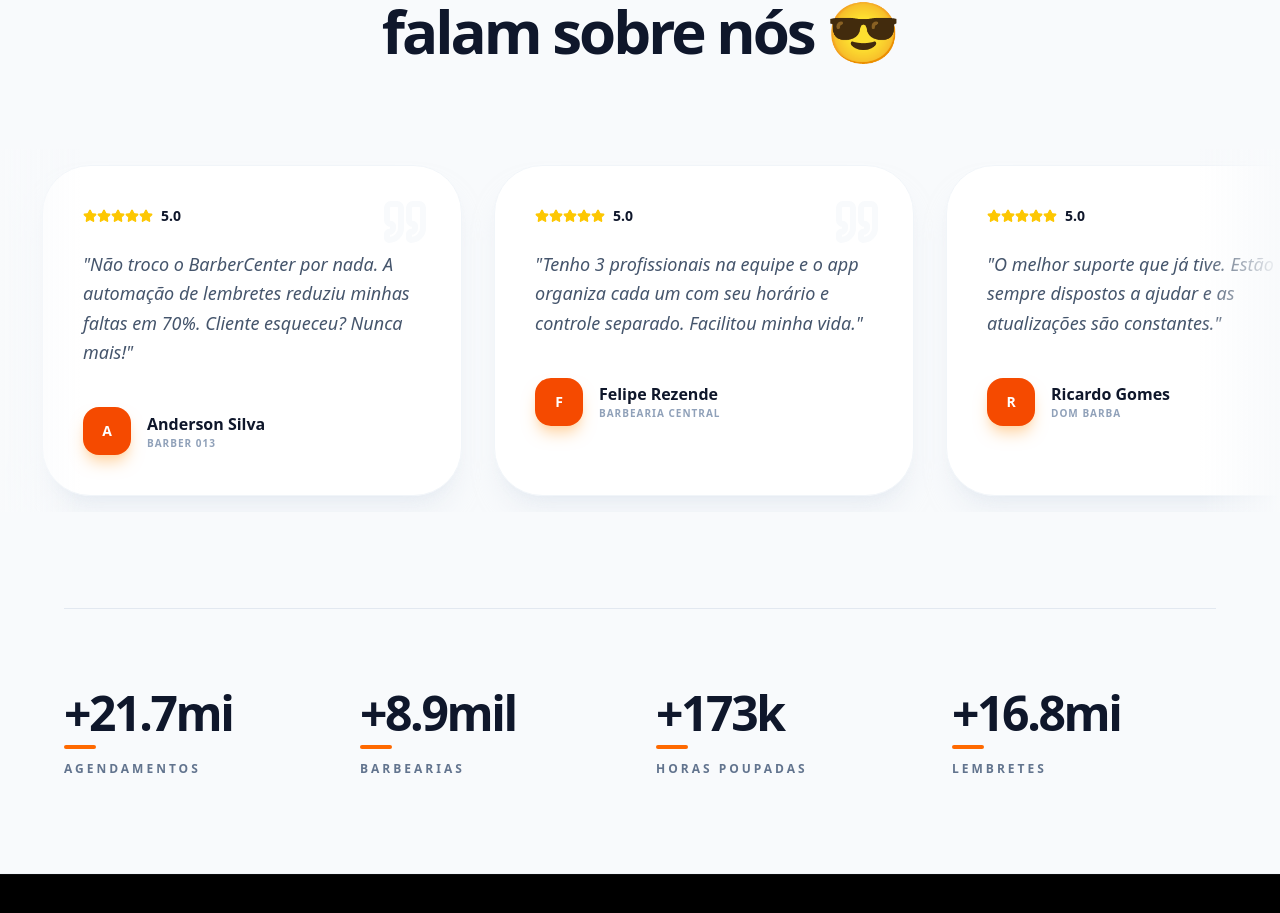
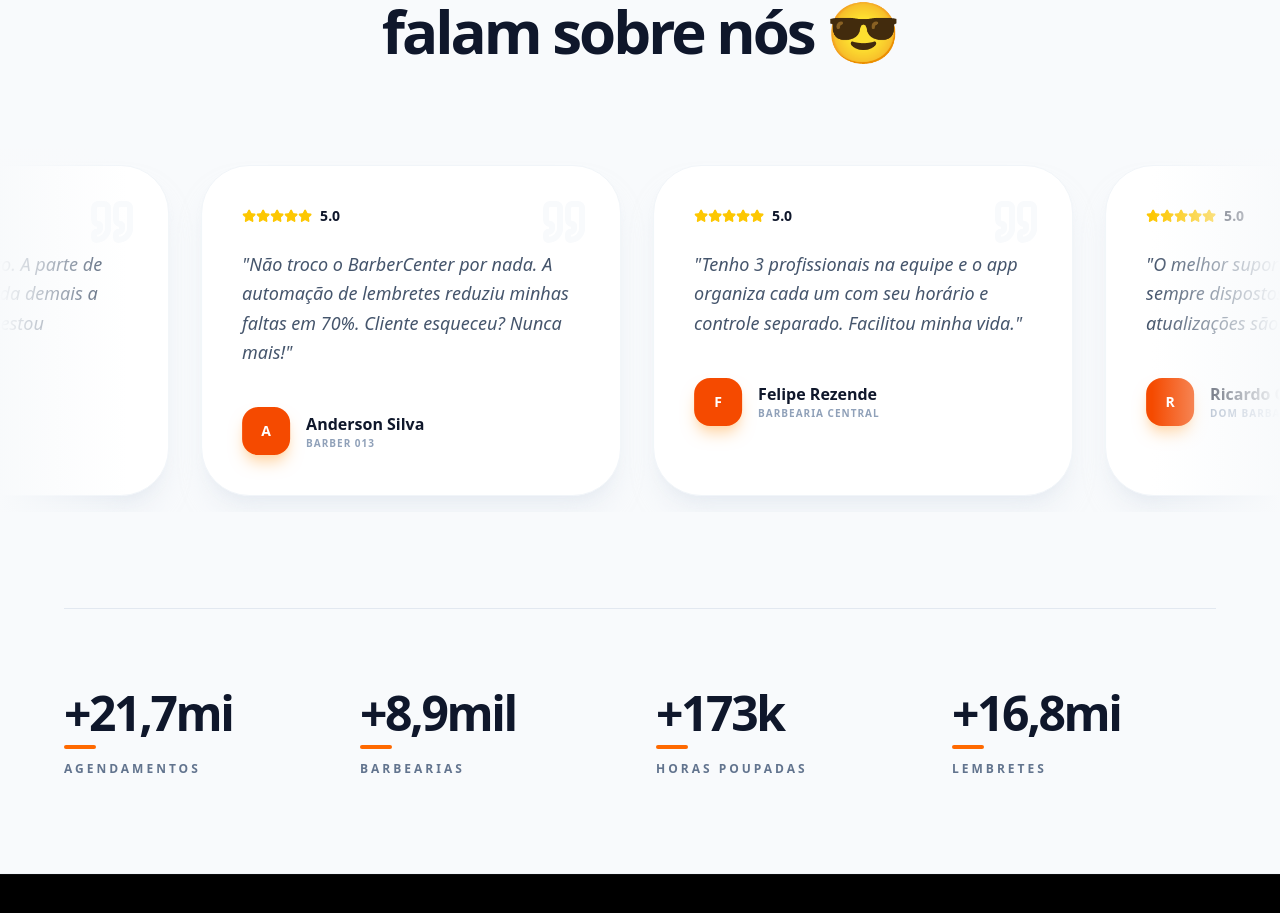
Before and after one commit to JoaozinDaprogramacao/barbercenter, a Next.js app: page / in a window 1280 px wide. Shown: the part 2643-3556 px from the top of the page. Built offline with nearby package versions, Linux system fonts and the light colour scheme.

Commit message:
feat: animacao testimonials

```diff
--- a/src/components/lp/testimonials.tsx
+++ b/src/components/lp/testimonials.tsx
@@ -1,4 +1,8 @@
+'use client';
+
 import { Star, Quote } from 'lucide-react';
+import { motion, useInView } from 'framer-motion';
+import { useRef, useEffect, useState } from 'react';
 
 const testimonials = [
   {
@@ -24,32 +28,81 @@
 ];
 
 const stats = [
-  { value: "+21.7mi", label: "Agendamentos" },
-  { value: "+8.9mil", label: "Barbearias" },
-  { value: "+173k", label: "Horas poupadas" },
-  { value: "+16.8mi", label: "Lembretes" },
+  { value: 21.7, suffix: "mi", label: "Agendamentos" },
+  { value: 8.9, suffix: "mil", label: "Barbearias" },
+  { value: 173, suffix: "k", label: "Horas poupadas" },
+  { value: 16.8, suffix: "mi", label: "Lembretes" },
 ];
+
+// Componente para o contador animado
+function StatNumber({ value, suffix }: { value: number; suffix: string }) {
+  const ref = useRef(null);
+  const isInView = useInView(ref, { once: true });
+  const [count, setCount] = useState(0);
+
+  useEffect(() => {
+    if (isInView) {
+      let start = 0;
+      const end = value;
+      const duration = 2000; // 2 segundos
+      const increment = end / (duration / 16);
+
+      const timer = setInterval(() => {
+        start += increment;
+        if (start >= end) {
+          setCount(end);
+          clearInterval(timer);
+        } else {
+          setCount(start);
+        }
+      }, 16);
+      return () => clearInterval(timer);
+    }
+  }, [isInView, value]);
+
+  return (
+    <span ref={ref}>
+      +{count.toLocaleString('pt-BR', { minimumFractionDigits: value % 1 !== 0 ? 1 : 0, maximumFractionDigits: 1 })}{suffix}
+    </span>
+  );
+}
 
 export function Testimonials() {
   return (
     <section className="w-full bg-slate-50 py-16 md:py-24 overflow-hidden border-y border-slate-100">
       <div className="max-w-screen-2xl mx-auto px-6 md:px-12 lg:px-16">
 
-        <div className="text-center mb-12 md:mb-20">
+        <motion.div
+          initial={{ opacity: 0, y: 20 }}
+          whileInView={{ opacity: 1, y: 0 }}
+          viewport={{ once: true }}
+          className="text-center mb-12 md:mb-20"
+        >
           <h2 className="text-3xl sm:text-4xl md:text-5xl lg:text-6xl font-black text-slate-900 tracking-tighter leading-tight">
             Veja o que nossos parceiros <br className="hidden md:block" /> falam sobre nós 😎
           </h2>
-        </div>
+        </motion.div>
 
-        {/* Slider Responsivo com Máscara de Degradê lateral */}
+        {/* Slider Marquee Infinito */}
         <div className="relative -mx-6 md:-mx-12 lg:-mx-16">
-          {/* Efeito de fade nas laterais */}
-          <div className="absolute inset-y-0 left-0 w-20 bg-gradient-to-r from-slate-50 to-transparent z-10 pointer-events-none hidden md:block" />
-          <div className="absolute inset-y-0 right-0 w-20 bg-gradient-to-l from-slate-50 to-transparent z-10 pointer-events-none hidden md:block" />
+          <div className="absolute inset-y-0 left-0 w-32 bg-gradient-to-r from-slate-50 to-transparent z-10 pointer-events-none hidden md:block" />
+          <div className="absolute inset-y-0 right-0 w-32 bg-gradient-to-l from-slate-50 to-transparent z-10 pointer-events-none hidden md:block" />
 
-          <div className="flex overflow-x-auto no-scrollbar md:overflow-hidden">
-            <div className="flex animate-step-scroll space-x-6 md:space-x-8 py-4 px-6 md:px-12 lg:px-16">
-              {[...testimonials, ...testimonials].map((item, index) => (
+          <div className="flex overflow-hidden">
+            <motion.div
+              className="flex space-x-6 md:space-x-8 py-4 px-6 md:px-12 lg:px-16"
+              animate={{ x: [0, -1920] }} // Ajuste conforme o tamanho real dos cards
+              transition={{
+                x: {
+                  repeat: Infinity,
+                  repeatType: "loop",
+                  duration: 40,
+                  ease: "linear",
+                },
+              }}
+              whileHover={{ animationPlayState: 'paused' }} // Pausa ao passar o mouse
+            >
+              {[...testimonials, ...testimonials, ...testimonials].map((item, index) => (
                 <div
                   key={index}
                   className="w-[280px] sm:w-[350px] md:w-[420px] flex-shrink-0 bg-white p-7 md:p-10 rounded-[2.5rem] md:rounded-[3rem] shadow-xl shadow-slate-200/50 border border-slate-100 relative group transition-all duration-500 hover:-translate-y-2"
@@ -82,18 +135,22 @@
                   />
                 </div>
               ))}
-            </div>
+            </motion.div>
           </div>
         </div>
 
-        {/* Stats Grid - Ajustado para não quebrar em telas pequenas */}
+        {/* Stats Grid com Contagem Animada */}
         <div className="grid grid-cols-2 lg:grid-cols-4 gap-y-10 gap-x-4 md:gap-x-8 mt-16 md:mt-24 pt-12 md:pt-20 border-t border-slate-200">
           {stats.map((stat, index) => (
             <div key={index} className="flex flex-col items-center lg:items-start group">
               <p className="text-3xl sm:text-4xl md:text-5xl font-black text-slate-900 mb-1 md:mb-2 tracking-tighter group-hover:text-orange-600 transition-colors duration-300">
-                {stat.value}
+                <StatNumber value={stat.value} suffix={stat.suffix} />
               </p>
-              <div className="h-1 w-6 md:w-8 bg-orange-500 mb-3 rounded-full group-hover:w-12 md:group-hover:w-16 transition-all duration-300"></div>
+              <motion.div
+                initial={{ width: 0 }}
+                whileInView={{ width: "2rem" }}
+                className="h-1 bg-orange-500 mb-3 rounded-full group-hover:w-12 transition-all duration-300"
+              ></motion.div>
               <p className="text-[9px] md:text-xs text-slate-500 uppercase font-black tracking-widest md:tracking-[0.25em] text-center lg:text-left">
                 {stat.label}
               </p>
```
